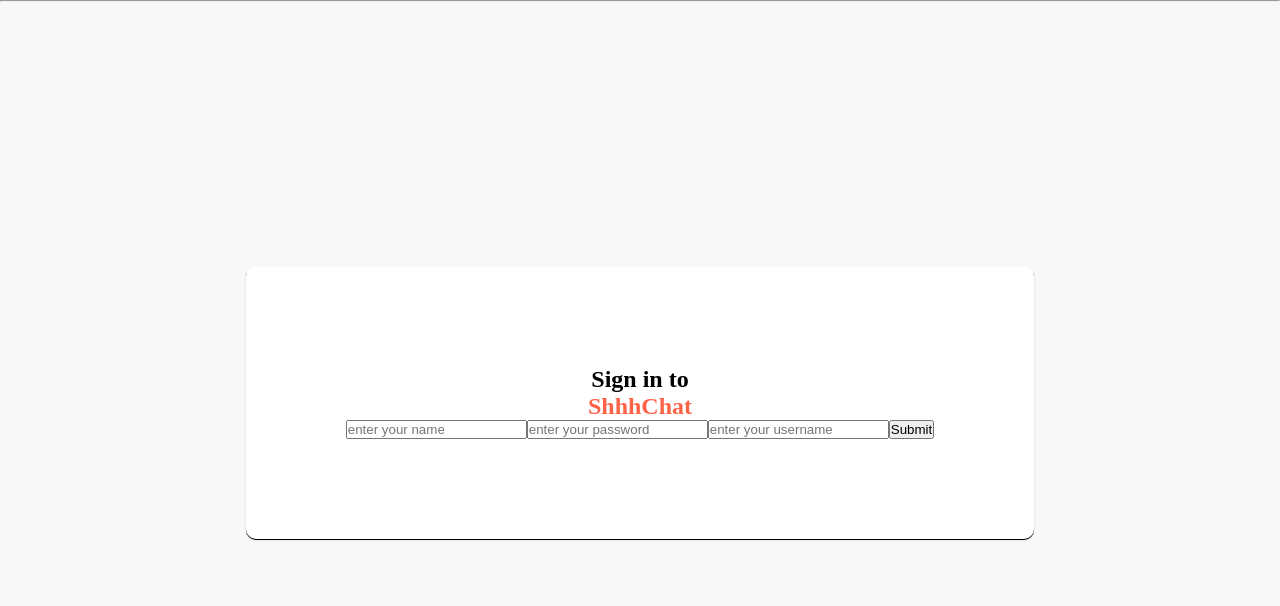
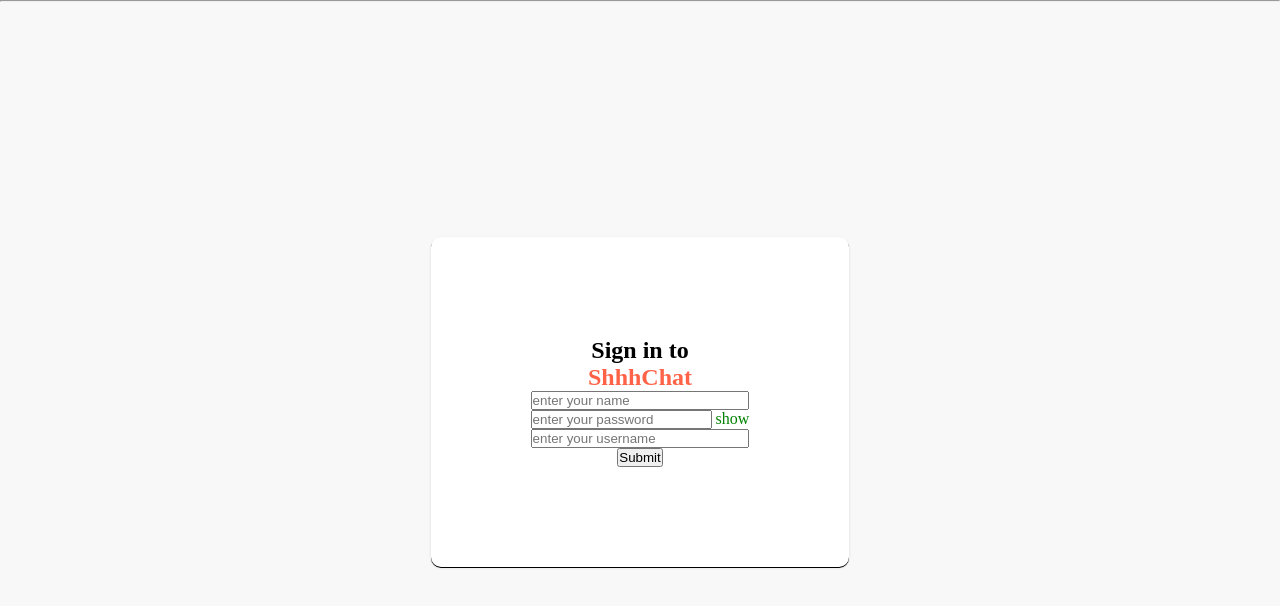
Before and after one commit to shakkyr/ShhhChat, a React (Create React App) app: page / in a window 1280 px wide. Shown: the top 606 px of the page. Built offline with nearby package versions, Linux system fonts and the light colour scheme.

Commit message:
logIn setting

```diff
--- a/public/index.html
+++ b/public/index.html
@@ -24,7 +24,7 @@
       work correctly both with client-side routing and a non-root public URL.
       Learn how to configure a non-root public URL by running `npm run build`.
     -->
-    <title>React App</title>
+    <title>ShhhChat-keep it clean</title>
   </head>
   <body>
     <noscript>You need to enable JavaScript to run this app.</noscript>
--- a/src/components/ChatInput.js
+++ b/src/components/ChatInput.js
@@ -28,7 +28,7 @@
     let data = {
       input : chatBar,
       createdAt : time,
-      userId :  localStorageName.data.name
+      userId :  localStorageName.data.username
     };
     const res = await axios.post(
       "https://617f9299055276001774fb25.mockapi.io/chatbar",
--- a/src/components/LogIn.css
+++ b/src/components/LogIn.css
@@ -26,3 +26,8 @@
     background-color: #9e6937 !important;
     color: white;
   }
+
+  .loginInputs {
+    display: flex;
+    flex-direction: column;
+  }
--- a/src/components/LogIn.js
+++ b/src/components/LogIn.js
@@ -1,23 +1,24 @@
 /* eslint-disable array-callback-return */
 /* eslint-disable react-hooks/exhaustive-deps */
-import React, {useEffect, useState} from "react";
+import React, { useEffect, useState } from "react";
 import "./LogIn.css";
 import axios from "axios";
-import { useHistory } from 'react-router-dom';
+import { useHistory } from "react-router-dom";
 // import useLocalStorage from 'react-use-localstorage';
-const Login =() => {
+const Login = () => {
   const [state, setState] = React.useState([]);
-    const [name, setName] = useState('');
-    const [password, setPassword] = useState('');
-    const [username, setUserName] = useState('');
-    const [time, setTime] = useState('');
+  const [name, setName] = useState("");
+  const [password, setPassword] = useState("");
+  const [hidePassword, setHidePassword] = useState(true);
+  const [username, setUserName] = useState("");
+  const [time, setTime] = useState("");
+  const [userExistsWarning , setUserExistsWarning] = useState(true)
 
   let history = useHistory();
 
-useEffect(()=> {
-  signIn()
-},[])
-
+  useEffect(() => {
+    signIn();
+  }, []);
 
   const signIn = async () => {
     if (
@@ -26,27 +27,24 @@
       username.trim().length !== 0
     ) {
       let newState = [...state];
-    let find = newState.find(usr => {
-      if (usr.name ===username && usr.username === username){
+      let find = newState.find((usr) => {
+        if (usr.name === username && usr.username === username) {
           return usr;
         }
-    })
+      });
       console.log(find);
-    if (find !== undefined){
-      alert('user exists')
+      if (find !== undefined) {
+        alert("user exists");
       }
-
-
 
       let data = {
         name: name,
         password: password,
         username: username,
-      createdAt : time,
+        createdAt: time,
       };
-    if (!localStorage.getItem("tempStorage")){
-      localStorage.setItem("tempStorage", JSON.stringify({ data: data }))
-
+      if (!localStorage.getItem("tempStorage")) {
+        localStorage.setItem("tempStorage", JSON.stringify({ data: data }));
       }
       const res = await axios.post(
         "https://617f9299055276001774fb25.mockapi.io/chat",
@@ -66,79 +64,77 @@
     }
   };
 
-// async function getData() {
-//   if (!localStorage.getItem("tempStorage")) {
-//       let data1 = await (await fetch('https://corona-api.com/countries')).json();
-//       let data2 = await (await fetch('https://api.allorigins.win/raw?url=https://restcountries.herokuapp.com/api/v1')).json();
-//       localStorage.setItem("tempStorage", JSON.stringify({ data1: data1, data2: data2 }))
-
-//   }
-//   let data = JSON.parse(localStorage.getItem("tempStorage"))
-
-//   data.data2.forEach(ele => {
-//       data.data1.data.forEach(element => {
-
-
-//           if (ele.region === "Asia" && element.code == ele.cca2) {
-//               regions.asia[ele.cca2] = { country: ele.name.common, data: element.latest_data };
-
-//           } else if (ele.region === "Europe" && element.code == ele.cca2) {
-//               regions.europe[ele.cca2] = { country: ele.name.common, data: element.latest_data };
-//           } else if (ele.region === "Americas" && element.code == ele.cca2) {
-//               ; regions.americas[ele.cca2] = { country: ele.name.common, data: element.latest_data }
-//           } else if (ele.region === "Africa" && element.code == ele.cca2) {
-//               regions.africa[ele.cca2] = { country: ele.name.common, data: element.latest_data };
-//           }
-//       })
-//   })
-// }
 
 
 
   const handleSubmit = (event) => {
     event.preventDefault();
-    signIn()
-    history.push('/Chat')
+    let localStorageName = JSON.parse(localStorage.getItem("tempStorage"))
+    if(localStorageName.data.username !==username && localStorageName.data.name !==name){
+    signIn();
+    history.push("/Chat");
+    }
+    else {
+      setUserExistsWarning(!userExistsWarning)
+    }
+  };
 
-  }
+  const textHandler = (e) => {
+    let today = new Date();
+    setTime(today);
+  };
 
-  const textHandler =(e)=>{
-    let today = new Date();
-      setTime(today)
-}
-
-
+  const showHidePassword = () => {
+    setHidePassword(!hidePassword);
+  };
 
   return (
     <div className="login">
       <div className="login__container">
-
         <div className="login__text">
-          <h2>Sign in to <p style={{color:"tomato"}}> ShhhChat </p></h2>
+          <h2>
+            Sign in to <p style={{ color: "tomato" }}> ShhhChat </p>
+          </h2>
         </div>
-        <form onSubmit={(e)=>handleSubmit(e)}>
-      <label>
+        <form onSubmit={(e) => handleSubmit(e)}>
+          <label className="loginInputs">
             <input
+              required
               type="text"
               placeholder="enter your name"
               onChange={(e) => setName(e.target.value)}
             />
+            <div>
               <input
-          type="text"
+                required
+                type={hidePassword ? "password" : "text"}
                 placeholder="enter your password"
                 onChange={(e) => setPassword(e.target.value)}
               />
+              <span onClick={showHidePassword}>
+                {hidePassword ? (
+                  <span style={{ color: "green" }}> show </span>
+                ) : (
+                  <span style={{ color: "red" }}> hide </span>
+                )}
+              </span>
+            </div>
             <input
+              required
               type="text"
               placeholder="enter your username"
               onChange={(e) => setUserName(e.target.value)}
             />
           </label>
-      <input type="submit" onClick={(e)=>textHandler(e)} />
+          <input type="submit" onClick={(e) => textHandler(e)} />
         </form>
+        <div className="warningMessage">
+          {userExistsWarning ? "" :
+          <div style={{color:"red"}}>user name or password already exists</div>}
+        </div>
       </div>
     </div>
   );
-}
+};
 
 export default Login;
```
Lines whose indentation alone changed are shown as unchanged.
